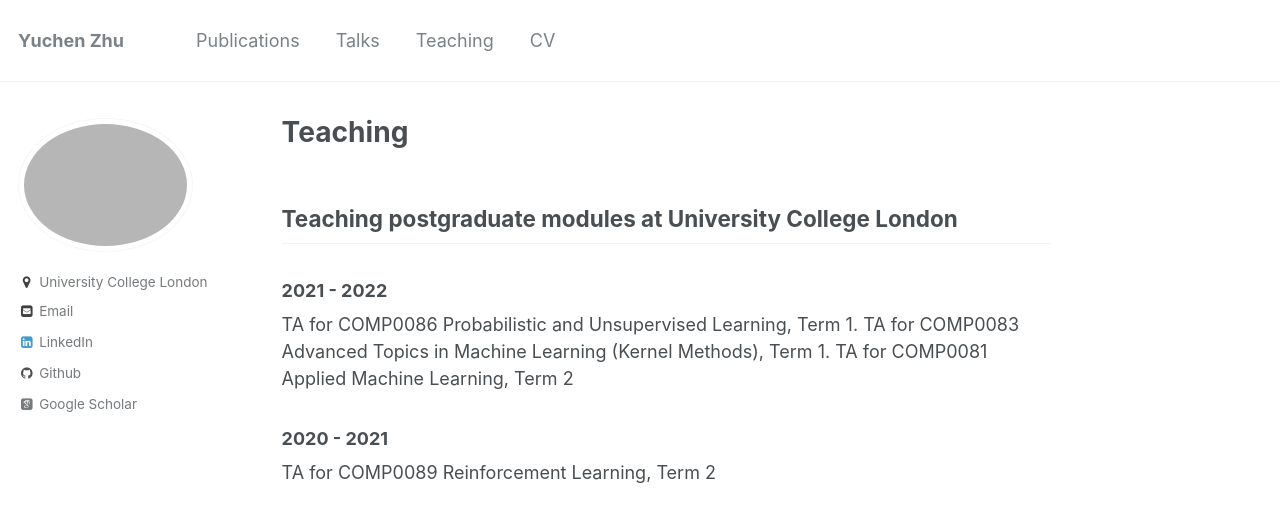
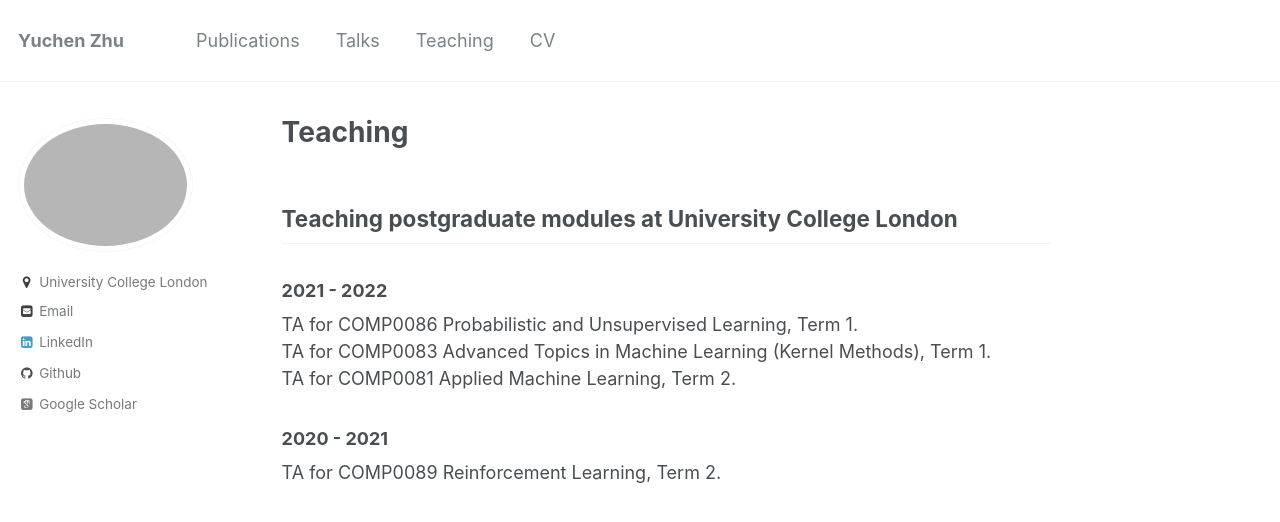
Before and after one commit to yuchen-zhu/yuchen-zhu.github.io, a Jekyll site: the page built from _pages/teaching.md, in a window 1280 px wide. Shown: the top 522 px of the page. Built offline with Jekyll 4.4.1, drawn with Linux system fonts in a browser that asks for light colours; some web fonts are replaced.

```diff
--- a/_pages/teaching.md
+++ b/_pages/teaching.md
@@ -12,7 +12,7 @@ author_profile: true
 ### 2021 - 2022
 TA for COMP0086 Probabilistic and Unsupervised Learning, Term 1.
 TA for COMP0083 Advanced Topics in Machine Learning (Kernel Methods), Term 1.
-TA for COMP0081 Applied Machine Learning, Term 2
+TA for COMP0081 Applied Machine Learning, Term 2.
 
 ### 2020 - 2021
-TA for COMP0089 Reinforcement Learning, Term 2
+TA for COMP0089 Reinforcement Learning, Term 2.
```
